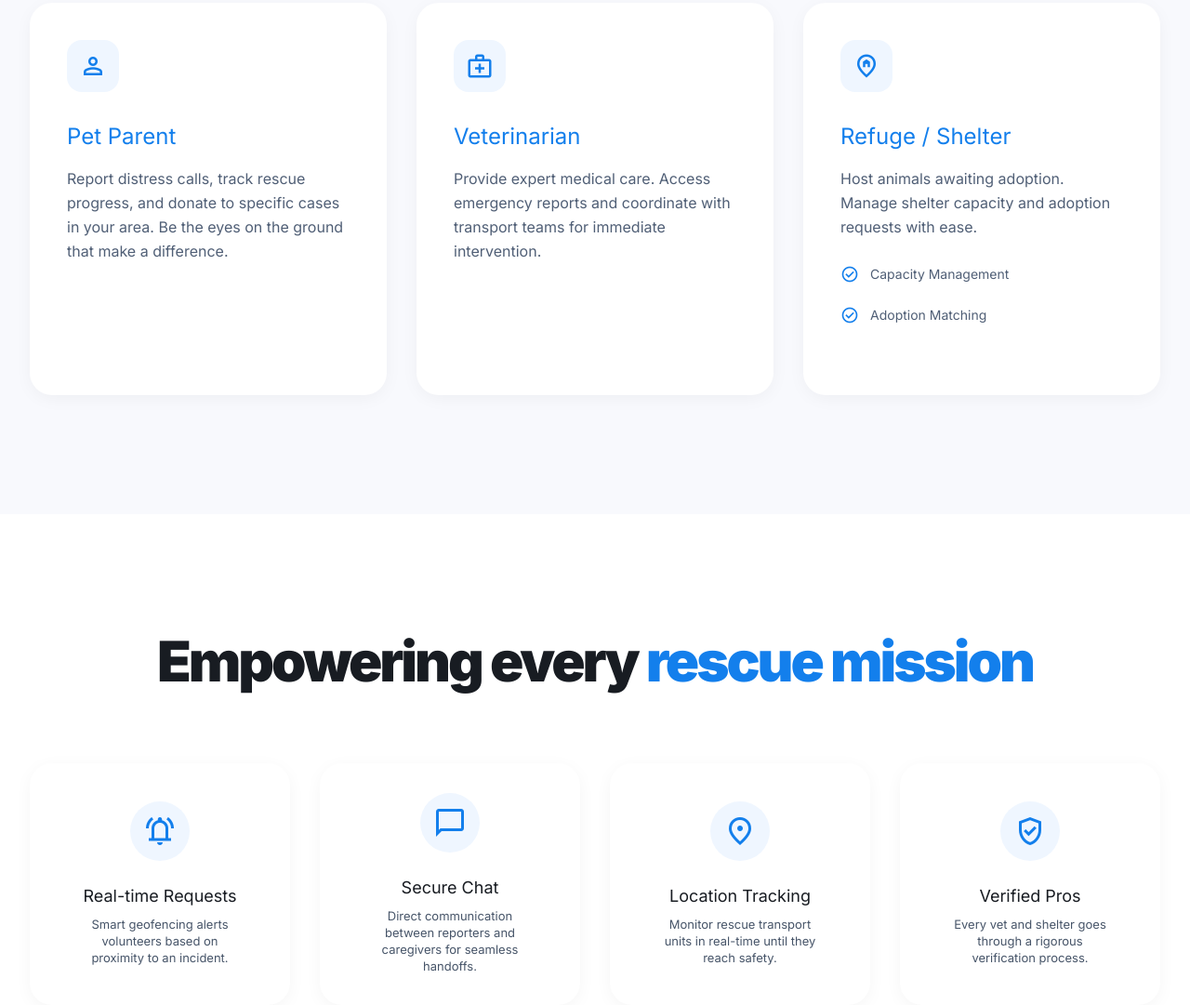
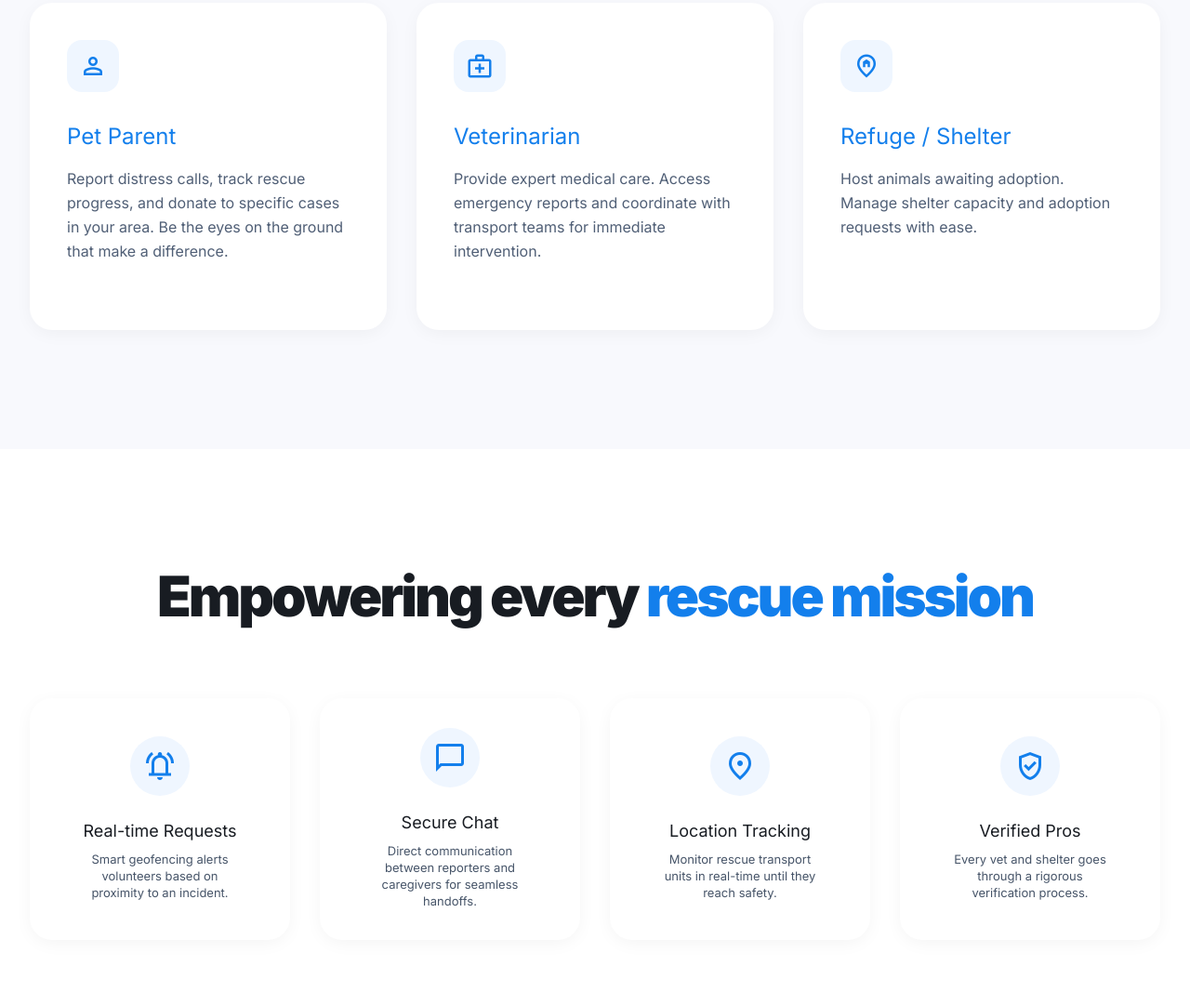
Before and after one commit to moumene-sOrg/just_test, a plain HTML site: page index.html in a window 1280 px wide. Shown: the part 2025-3106 px from the top of the page at 93% size. Drawn offline with nearby package versions, Linux system fonts and the light colour scheme.

Commit message:
Update index.html

```diff
--- a/index.html
+++ b/index.html
@@ -308,9 +308,6 @@
 <h3 class="font-title-md text-2xl mb-4 text-[#137fec]">Pet Parent</h3>
 <p class="text-secondary mb-8 leading-relaxed">Report distress calls, track rescue progress, and donate to specific cases in your area. Be the eyes on the ground that make a difference.</p>
 </div>
-<div class="mt-auto">
-
-</div>
 </div>
 <!-- Veterinarian Card -->
 <div class="refuge-card p-10 flex flex-col group h-full">
@@ -321,9 +318,6 @@
 <h3 class="font-title-md text-2xl mb-4 text-[#137fec]">Veterinarian</h3>
 <p class="text-secondary mb-8 leading-relaxed">Provide expert medical care. Access emergency reports and coordinate with transport teams for immediate intervention.</p>
 </div>
-<div class="mt-auto">
-
-</div>
 </div>
 <!-- Refuge / Shelter Card -->
 <div class="refuge-card p-10 flex flex-col group h-full">
@@ -333,18 +327,6 @@
 <div class="flex-grow flex flex-col">
 <h3 class="font-title-md text-2xl mb-4 text-[#137fec]">Refuge / Shelter</h3>
 <p class="text-secondary mb-6 leading-relaxed">Host animals awaiting adoption. Manage shelter capacity and adoption requests with ease.</p>
-<ul class="space-y-4 mb-8">
-<li class="flex items-center gap-3 text-secondary text-sm font-medium">
-<span class="material-symbols-outlined text-[#137fec] text-xl">check_circle</span>
-                Capacity Management
-            </li>
-<li class="flex items-center gap-3 text-secondary text-sm font-medium">
-<span class="material-symbols-outlined text-[#137fec] text-xl">check_circle</span>
-                Adoption Matching
-            </li>
-</ul>
-</div>
-<div class="mt-auto">
 
 </div>
 </div>
```
